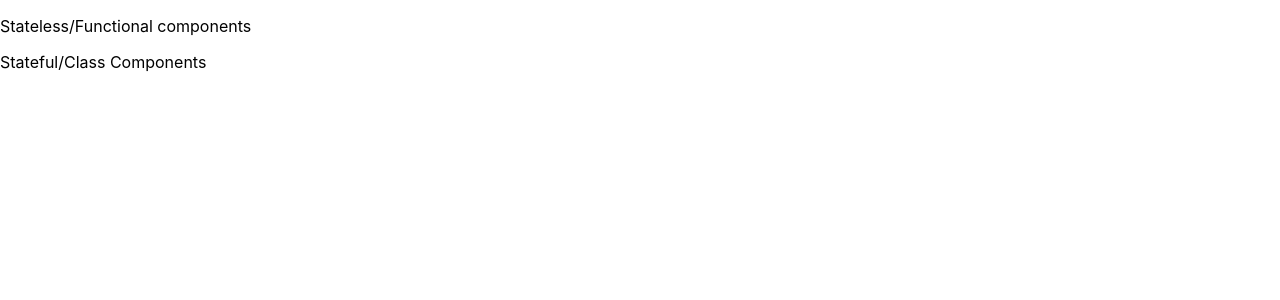
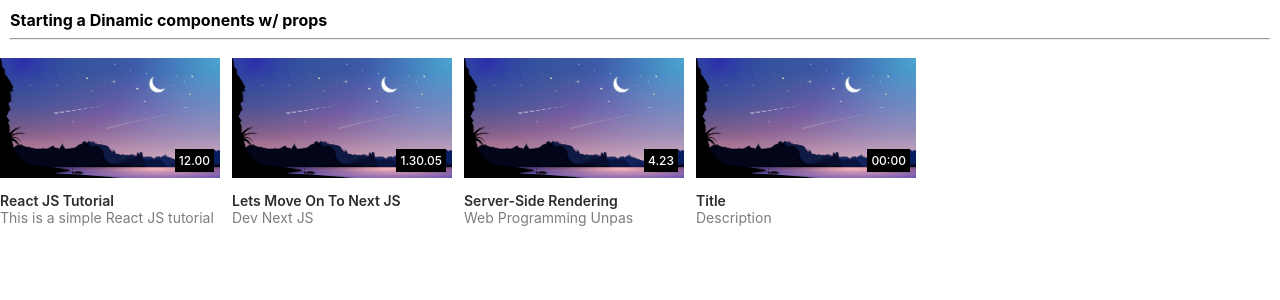
Before and after one commit to tamathecxder/MasteringReactJS, a React (Create React App) app: page / in a window 1280 px wide. Shown: the top 300 px of the page. Built offline with nearby package versions, Linux system fonts and the light colour scheme.

Commit message:
Props untuk component yang dinamis

```diff
--- /dev/null
+++ b/src/components/HelloStateless.css
@@ -0,0 +1,5 @@
+.text-style {
+  color: rgb(255, 128, 128);
+  font-size: 1.5em;
+  font-weight: bold;
+}
--- a/src/components/HelloStateless.jsx
+++ b/src/components/HelloStateless.jsx
@@ -1,7 +1,8 @@
 import React from 'react';
+import './HelloStateless.css';
 
 const HelloStateless = () => {
-  return <p>Stateless/Functional components</p>
+  return <p className='text-style'>Stateless/Functional components</p>
 }
 
 export default HelloStateless;
--- /dev/null
+++ b/src/components/Youtube/YoutubeComponent.css
@@ -0,0 +1,44 @@
+.youtube-wrapper {
+  display: inline-block;
+  width: 220px;
+  box-sizing: border-box;
+  margin-right: 12px;
+}
+
+.img-thumb {
+  width: 100%;
+  height: 120px;
+  overflow: hidden;
+  position: relative;
+}
+
+.img-thumb img {
+  width: 100%;
+}
+
+p.time {
+  position: absolute;
+  color: white;
+  bottom: 6px;
+  right: 6px;
+  margin: 0;
+  background: black;
+  padding: 4px;
+  font-size: 12px;
+  font-weight: 500;
+}
+
+p.title {
+  font-size: 14px;
+  font-weight: 600;
+  text-transform: capitalize;
+  margin: 0px;
+  margin-top: 14px;
+  color: #2d2d2d;
+}
+
+p.desc {
+  font-size: 14px;
+  color: rgb(125, 125, 125);
+  margin-top: 0px;
+}
--- /dev/null
+++ b/src/components/Youtube/YoutubeComponent.jsx
@@ -0,0 +1,23 @@
+import React from 'react';
+import './YoutubeComponent.css';
+
+function YoutubeComponent(props) {
+  return (
+      <div className="youtube-wrapper">
+        <div className="img-thumb">
+          <img src="../yt.jpg" alt="thumbnail" />
+          <p className="time">{props.time}</p>
+        </div>
+        <p className="title">{props.title}</p>
+        <p className="desc">{props.desc}</p>
+      </div>
+  );
+}
+
+YoutubeComponent.defaultProps = {
+  time: '00:00',
+  title: 'Title',
+  desc: 'Description'
+}
+
+export default YoutubeComponent;
--- /dev/null
+++ b/src/container/Home/Home.jsx
@@ -0,0 +1,30 @@
+import React, { Component } from 'react';
+import YoutubeComponent from '../../components/Youtube/YoutubeComponent';
+
+class Home extends Component {
+  render() {
+    return (
+      <div>
+        <div style={{ padding: "10px" }}>
+          <strong>Starting a Dinamic components w/ props</strong>
+          <hr />
+        </div>
+        <YoutubeComponent
+          time="12.00"
+          title="React JS Tutorial"
+          desc="This is a simple React JS tutorial" />
+        <YoutubeComponent
+          time="1.30.05"
+          title="Lets move on to Next JS"
+          desc="Dev Next JS" />
+        <YoutubeComponent
+        time="4.23"
+        title="Server-side rendering"
+        desc="Web Programming Unpas" />
+        <YoutubeComponent />
+      </div>
+    );
+  }
+}
+
+export default Home;
--- a/src/index.js
+++ b/src/index.js
@@ -3,13 +3,11 @@ import ReactDOM from 'react-dom';
 import './index.css';
 import App from './App';
 import reportWebVitals from './reportWebVitals';
-import HelloStateless from './components/HelloStateless';
-import StatefulComponent from './container/StatefulComponent';
+import Home from './container/Home/Home';
 
 ReactDOM.render(
   <React.StrictMode>
-    <HelloStateless />
-    <StatefulComponent />
+    <Home />
   </React.StrictMode>,
   document.getElementById('root')
 );
```
Also changed, not shown: public/yt.jpg (added).
